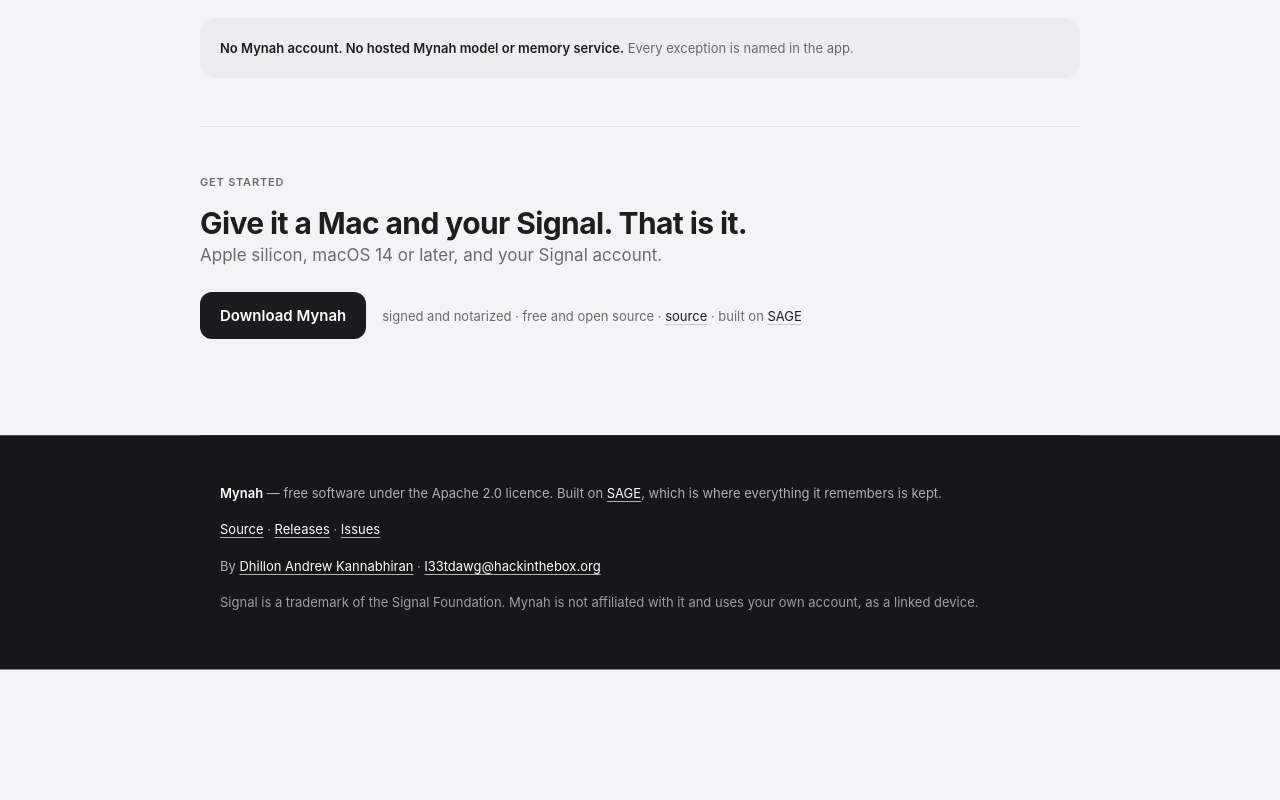
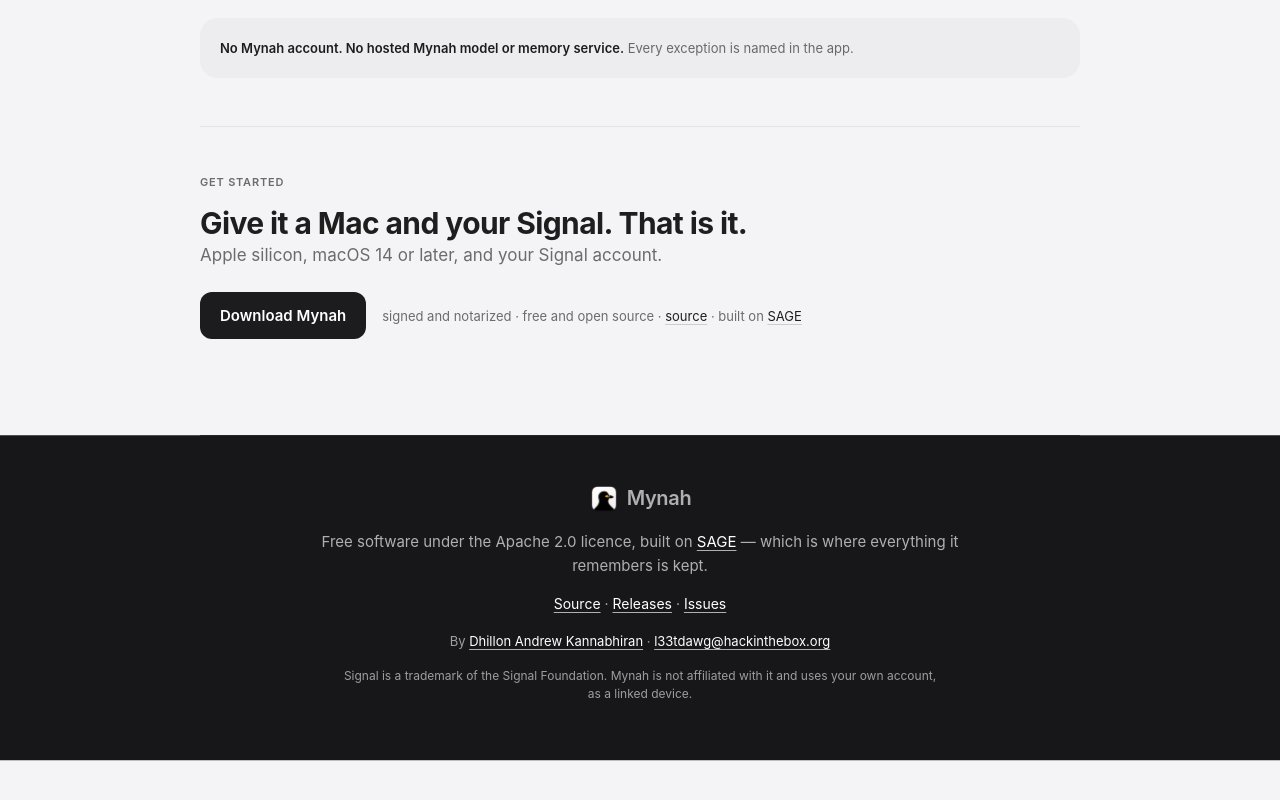
Before and after one commit to l33tdawg/mynah, a plain HTML site: page docs/index.html in a window 1280 px wide. Shown: the part 3298-4098 px from the top of the page. Before the commit the page ends 4015 px from the top, so only its background shows below. Drawn offline with Linux system fonts and the light colour scheme; no server answers.

Commit message:
Close the page rather than trailing off, and count the copies again
Left-aligned, the footer was four sentences of equal weight in a band with
nothing else in it: nothing said which line was the project, which was
navigation and which was small print. Centred under the mark it reads as a
close, and it bookends the masthead doing the same thing at the top.

Four levels now, largest first — the mark, what the thing is, where to go,
and the two lines nobody reads unless they are looking for them.

The measure comes back here, and it is deliberately *shorter* than the
ranged-left version had. Centred text is read by returning to a moving left
edge rather than a fixed one, which is harder, so a centred line wants to be
shorter than a left-aligned one rather than longer.

The download count is back, in the footer. Summed across every release,
because "downloads" means how many copies went out and counting only the
current release resets the number to nearly zero on the morning of each one
— which is exactly when somebody is most likely to look. It sits at the foot
of the page rather than under the button, where it would be a nudge rather
than a fact, and it is absent entirely at zero or on a failed request: a
line reading "0 downloaded" is worse than no line.

```diff
--- a/docs/index.html
+++ b/docs/index.html
@@ -638,9 +638,37 @@ footer strong { color: var(--hero-ink); }
 footer a { color: var(--hero-ink); text-decoration-color: var(--hero-ink-2); }
 footer a:hover { text-decoration-color: var(--hero-ink); }
 footer .faint { color: rgba(255,255,255,0.58); }
-/* A small heading for each group, so the block reads as a footer rather than
-   three sentences that happen to be last. */
-footer .eyebrow { color: rgba(255,255,255,0.58); margin-bottom: var(--s2); }
+
+/* Centred, and stacked in falling order of who it is for.
+   ==========================================================================
+   Left-aligned, the footer was four sentences of equal weight in a band with
+   nothing else in it — the reader has to work out for themselves which line
+   is the project, which is navigation and which is small print. Centring it
+   under the mark makes the band read as a close rather than as one more
+   left-aligned section that happens to be last, and bookends the masthead
+   doing the same thing at the top.
+
+   Four levels, largest first: the mark, what the thing is, where to go, and
+   the two lines nobody reads unless they are looking for them. */
+footer .close {
+  display: flex;
+  flex-direction: column;
+  align-items: center;
+  text-align: center;
+  gap: var(--s5);
+}
+footer .close .wordmark { font-size: 20px; gap: var(--s3); }
+footer .close img.tile { width: 30px; height: 30px; border-radius: 9px; }
+
+/* A measure again here, and not the one the left-aligned version had. Centred
+   text is read by returning to a *moving* left edge, which is harder than
+   returning to a fixed one — so a centred line wants to be shorter than a
+   ranged-left line, not longer. */
+footer .close p { max-width: 44rem; margin: 0; }
+footer .close .what { font-size: 15px; color: var(--hero-ink-2); }
+footer .close .where { font-size: 14px; }
+footer .close .who { font-size: 13px; }
+footer .close .legal { font-size: 12px; max-width: 38rem; line-height: 1.5; }
 
 /* --- Narrow -------------------------------------------------------------- */
 
@@ -930,24 +958,32 @@ footer .eyebrow { color: rgba(255,255,255,0.58); margin-bottom: var(--s2); }
 </section>
 
 <footer>
-  <p>
-    <strong>Mynah</strong> — free software under the Apache&nbsp;2.0 licence.
-    Built on <a href="https://github.com/l33tdawg/sage">SAGE</a>, which is where
+  <div class="close">
+    <span class="wordmark">
+      <img class="tile" src="mark.png" width="256" height="256" alt="" aria-hidden="true">Mynah</span>
+
+    <p class="what">
+      Free software under the Apache&nbsp;2.0 licence, built on
+      <a href="https://github.com/l33tdawg/sage">SAGE</a> — which is where
       everything it remembers is kept.
     </p>
-  <p>
+
+    <p class="where">
       <a href="https://github.com/l33tdawg/mynah">Source</a> &middot;
       <a href="https://github.com/l33tdawg/mynah/releases">Releases</a> &middot;
-    <a href="https://github.com/l33tdawg/mynah/issues">Issues</a>
+      <a href="https://github.com/l33tdawg/mynah/issues">Issues</a><span data-downloads></span>
     </p>
-  <p>
+
+    <p class="who faint">
       By <a href="https://github.com/l33tdawg">Dhillon Andrew Kannabhiran</a> &middot;
       <a href="mailto:l33tdawg@hackinthebox.org">l33tdawg@hackinthebox.org</a>
     </p>
-  <p class="faint">
+
+    <p class="legal faint">
       Signal is a trademark of the Signal Foundation. Mynah is not affiliated with
       it and uses your own account, as a linked device.
     </p>
+  </div>
 </footer>
 
 <!-- The current download, its size and version, and nothing else.
@@ -1007,6 +1043,28 @@ footer .eyebrow { color: rgba(255,255,255,0.58); margin-bottom: var(--s2); }
       }
     }
 
+    /* How many copies have gone out.
+       ----------------------------------------------------------------------
+       Every release, not just the newest: "downloads" means how many copies
+       went out, and counting only the current one would reset the number to
+       nearly zero on the morning of every release — which is exactly when
+       somebody is most likely to look.
+
+       In the footer rather than under the button. Beside a download button it
+       is a nudge; at the foot of the page it is what it actually is, a fact
+       about the project. Absent entirely when it is zero or the request
+       failed, because a footer line reading "0 downloaded" is worse than one
+       that is not there. */
+    const downloaded = releases
+      .flatMap(release => release.assets || [])
+      .filter(asset => /\.dmg$/i.test(asset.name || ""))
+      .reduce((sum, asset) => sum + (asset.download_count || 0), 0);
+    if (downloaded > 0) {
+      document.querySelectorAll("[data-downloads]").forEach(span => {
+        span.textContent = " \u00B7 " + downloaded.toLocaleString() + " downloaded";
+      });
+    }
+
     /* Which version the button hands over, and when it came out.
        ----------------------------------------------------------------------
        This used to be a download count, which flatters the project and tells
```
Lines whose indentation alone changed are shown as unchanged.
